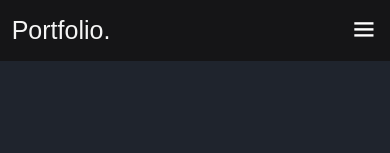
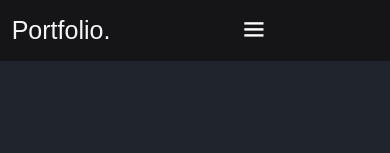
Before and after one commit to Mavithya/My-Portfolio, a plain HTML site: page index.html in a window 390 px wide. Shown: the top 153 px of the page. Drawn offline with nearby package versions, Linux system fonts and the light colour scheme.

Commit message:
Update style.css

```diff
--- a/style.css
+++ b/style.css
@@ -498,6 +498,9 @@ section {
     .contact form .input-box input {
         width: 100%;
     }
+     #menu-icon{
+        margin-right: 110px;
+    }
 }
 @media (max-width: 365px){
     .home-img img {
```
